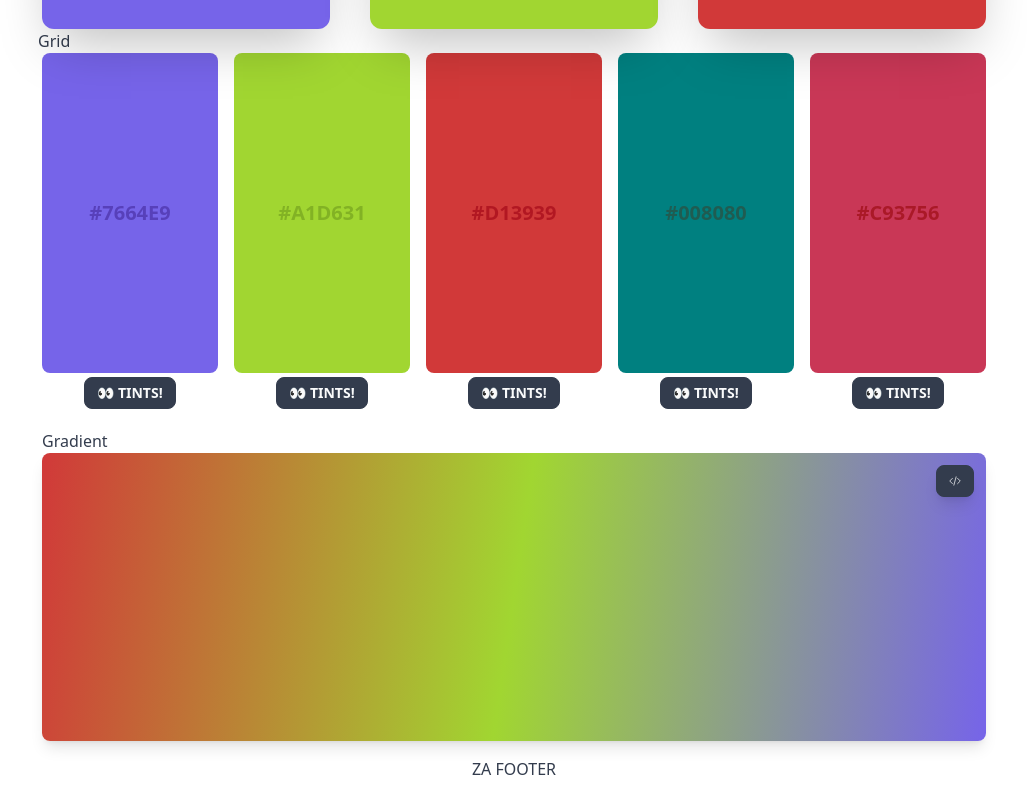
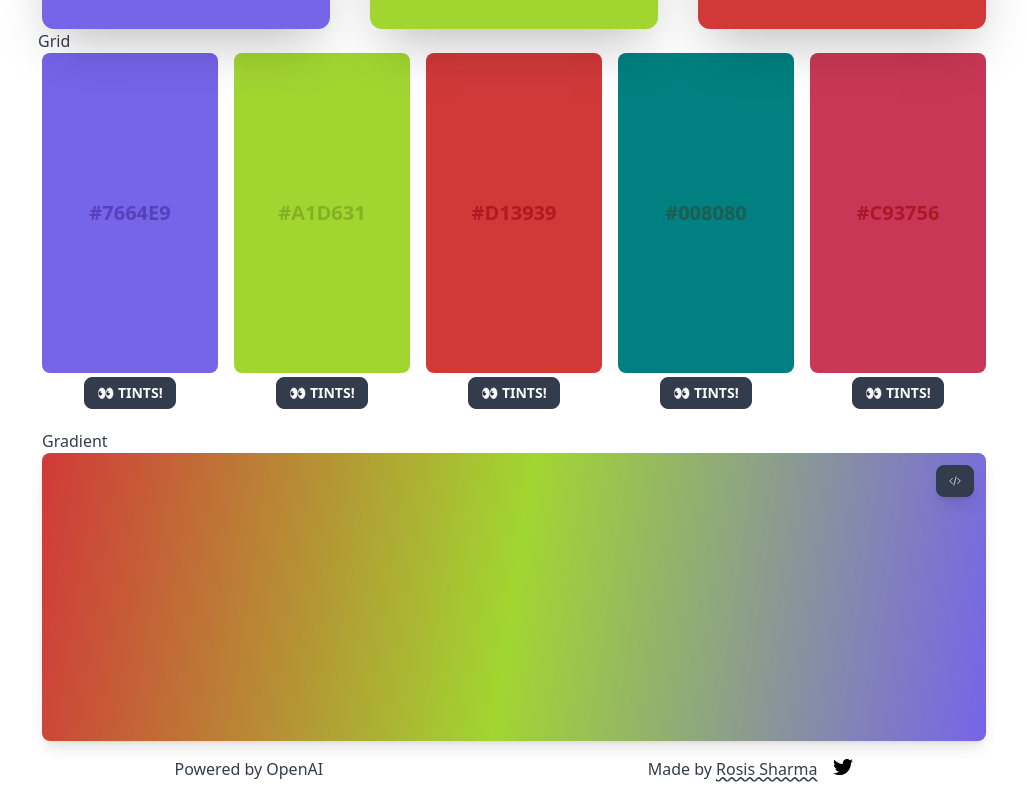
Before and after one commit to rosissharma/DOLORES, a Nuxt app: page / in a window 1280 px wide. Shown: the part 419-1216 px from the top of the page, without its empty margins (126-1153 px from the left). Built offline with nearby package versions, Linux system fonts and the light colour scheme.

Commit message:
layout update

```diff
--- a/components/MainFooter.vue
+++ b/components/MainFooter.vue
@@ -1,12 +1,32 @@
 <template>
-  <div class="grid place-items-center p-4">
-    <h1>ZA FOOTER</h1>
+  <div class="flex justify-evenly p-4 gap-10">
+    <div>Powered by OpenAI</div>
+    <div class="flex gap-4">
+      <span
+        >Made by
+        <a
+          class="
+            underline
+            decoration-wavy
+            hover:decoration-indigo-500
+            transition-all
+            duration-900
+          "
+          href="https://rosissharma.com/"
+          target="_blank"
+          >Rosis Sharma</a
+        ></span
+      >
+      <a href="https://twitter.com/rosis_v1" target="_blank"
+        ><svg
+          xmlns="http://www.w3.org/2000/svg"
+          viewBox="0 0 512 512"
+          class="w-5 h-5"
+        >
+          <path
+            d="M459.37 151.716c.325 4.548.325 9.097.325 13.645 0 138.72-105.583 298.558-298.558 298.558-59.452 0-114.68-17.219-161.137-47.106 8.447.974 16.568 1.299 25.34 1.299 49.055 0 94.213-16.568 130.274-44.832-46.132-.975-84.792-31.188-98.112-72.772 6.498.974 12.995 1.624 19.818 1.624 9.421 0 18.843-1.3 27.614-3.573-48.081-9.747-84.143-51.98-84.143-102.985v-1.299c13.969 7.797 30.214 12.67 47.431 13.319-28.264-18.843-46.781-51.005-46.781-87.391 0-19.492 5.197-37.36 14.294-52.954 51.655 63.675 129.3 105.258 216.365 109.807-1.624-7.797-2.599-15.918-2.599-24.04 0-57.828 46.782-104.934 104.934-104.934 30.213 0 57.502 12.67 76.67 33.137 23.715-4.548 46.456-13.32 66.599-25.34-7.798 24.366-24.366 44.833-46.132 57.827 21.117-2.273 41.584-8.122 60.426-16.243-14.292 20.791-32.161 39.308-52.628 54.253z"
+          /></svg
+      ></a>
+    </div>
   </div>
 </template>
-
-  <script>
-export default {};
-</script>
-
-  <style lang="scss" scoped>
-</style>
--- a/components/MainHeader.vue
+++ b/components/MainHeader.vue
@@ -1,6 +1,6 @@
 <template>
   <div class="grid place-items-center p-4">
-    <h1>Hello World!</h1>
+    <h1>Hello, Dolores!</h1>
   </div>
 </template>
 
--- a/pages/index.vue
+++ b/pages/index.vue
@@ -35,7 +35,6 @@ const onSubmit = async () => {
   })
     .then((response) => response.json())
     .then((data) => {
-      // console.log("data = ", data.body);
       if (data.body) {
         result.value = data.body.result;
         let extract = extractHexValues(result.value); //[ "#2A2A2A", "#4F4F4F", "#7F7F7F" ]
@@ -45,8 +44,6 @@ const onSubmit = async () => {
         accent1.value = extract[2];
         accent2.value = extract[3];
         accent3.value = extract[4];
-
-        // console.log(result.value); // {"primary": "#FF0000","secondary": "#FFCF00","accent1": "#FFA500"}
       } else {
         console.error("Response from server does not contain a body property");
       }
```
Also changed, not shown: 1 other file (tests, documents, lock files or other folders).
